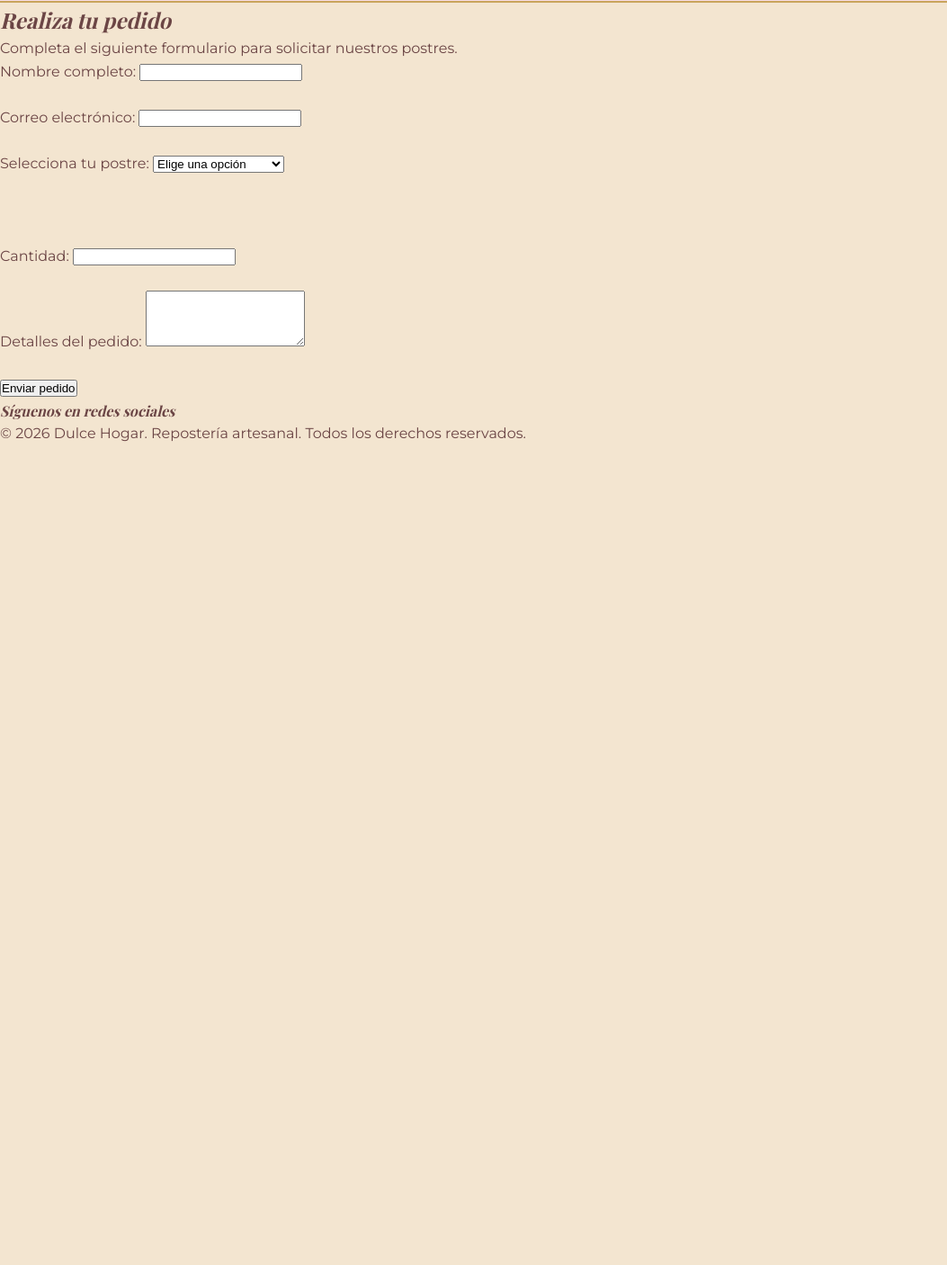
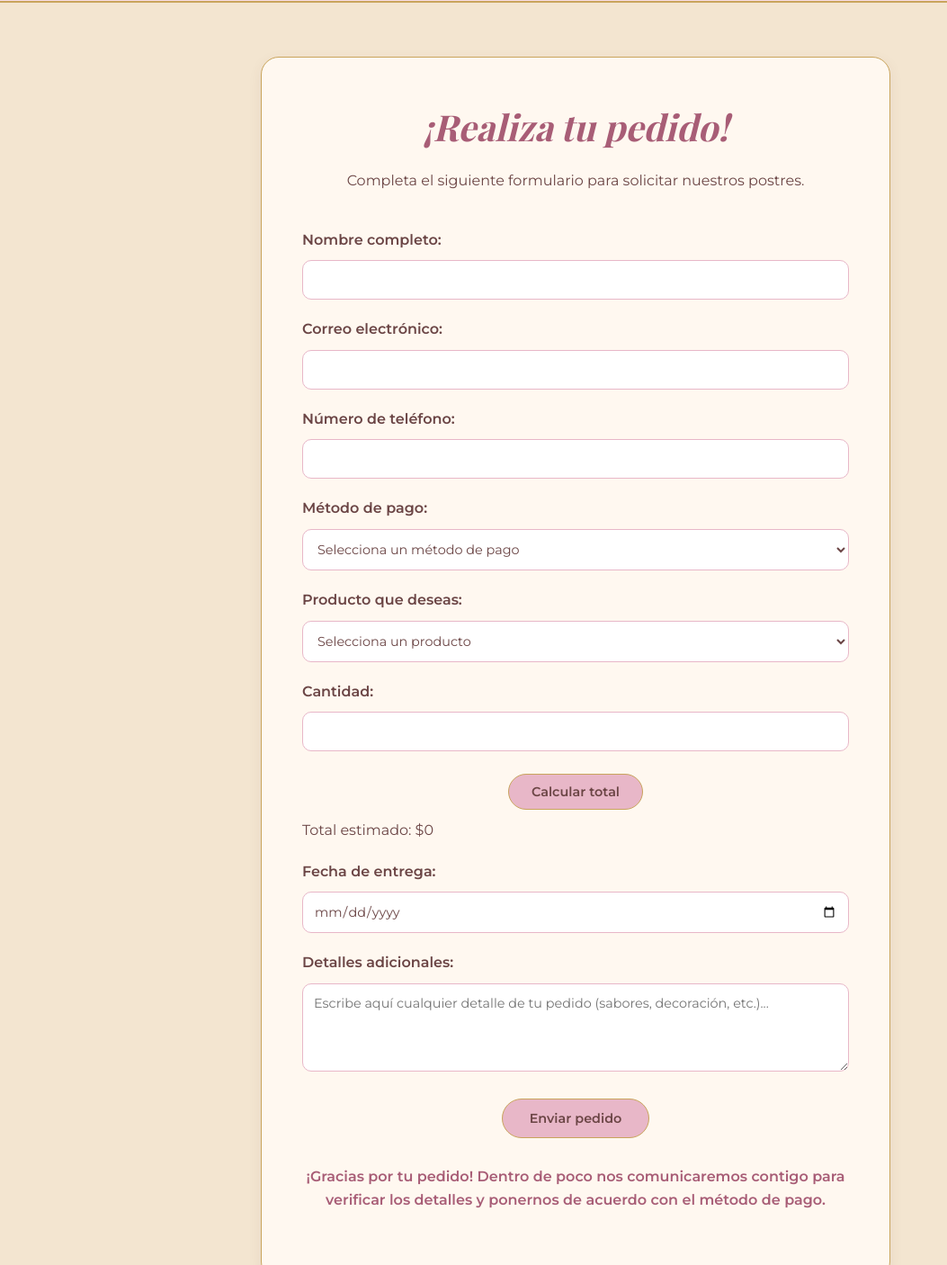
Before and after one commit to Jinniexl/Proyecto-p-gina-web-Dulce-Hogar-, a plain HTML site: page front-end/pedidos.html in a window 1280 px wide. Shown: the part 369-1775 px from the top of the page at 90% size, without its empty margins (0-1053 px from the left). Before the commit the page ends 864 px from the top, so only its background shows below. Drawn offline with nearby package versions, Linux system fonts and the light colour scheme.

Commit message:
Formulario de pedidos con calculadora de valor total integrada

```diff
--- a/front-end/pedidos.html
+++ b/front-end/pedidos.html
@@ -25,7 +25,7 @@
 </header>
     <main>
     <section id="pedidos">
-            <h2>Realiza tu pedido</h2>
+            <h2>¡Realiza tu pedido!</h2>
 
             <p>Completa el siguiente formulario para solicitar nuestros postres.</p>
 
@@ -33,52 +33,60 @@
              <label for="nombre">Nombre completo:</label>
              <input type="text" id="nombre" name="nombre" required>
 
-                <br><br>
-
              <label for="correo">Correo electrónico:</label>
              <input type="email" id="correo" name="correo" required>
 
-                <br><br>
+             <label for="telefono">Número de teléfono:</label>
+             <input type="tel" id="telefono" name="telefono" required>
 
-                <label for="postre">Selecciona tu postre:</label>
-                <select id="postre" name="postre" required>
-                    <option value="">Elige una opción</option>
+             <label for="pago">Método de pago:</label>
+             <select id="pago" name="pago" required>
+                <option value="">Selecciona un método de pago</option>
+                <option value="efectivo">Efectivo</option>
+                <option value="transferencia">Transferencia bancaria</option>
+            </select>
+
+             <label for="producto">Producto que deseas:</label>
+             <select id="producto" name="producto" required>
+                <option value="">Selecciona un producto</option>
                 <option value="pie-fresa">Pie de fresa</option>
                 <option value="pie-manzana">Pie de manzana</option>
                 <option value="cupcakes">Cupcakes</option>
-                    <option value="pastel-personalizado">Pastel personalizado</option>
+                <option value="pastel">Pastel personalizado</option>
                 <option value="galletas">Galletas</option>
             </select>
-                <br><br>
             <div id="opciones-galletas" style="display: none;">
-                    <label for="sabor-galletas">Selecciona el sabor:</label>
+                <label for="sabor-galletas">Sabor de las galletas:</label>
                 <select id="sabor-galletas" name="sabor-galletas">
-                        <option value="">Elige un sabor</option>
+                    <option value="">Selecciona un sabor</option>
+                    <option value="chips">Chips de chocolate</option>
                     <option value="vainilla">Vainilla</option>
-                        <option value="chips-chocolate">Chips de chocolate</option>
                 </select>
             </div>
 
-                <br><br>
-
             <label for="cantidad">Cantidad:</label>
             <input type="number" id="cantidad" name="cantidad" min="1" required>
+            <button type="button" id="calcular-total">Calcular total</button>
+            <p id="resultado-total">Total estimado: $0</p>
 
-                <br><br>
+            <label for="fecha">Fecha de entrega:</label>
+            <input type="date" id="fecha" name="fecha" required>
+            <label for="detalles">Detalles adicionales:</label>
+            <textarea id="detalles" name="detalles" rows="4" placeholder="Escribe aquí cualquier detalle de tu pedido (sabores, decoración, etc.)..."></textarea>
 
-                <label for="mensaje">Detalles del pedido:</label>
-                <textarea id="mensaje" name="mensaje" rows="4"></textarea>
+            <button type="submit" class="boton-enviar">Enviar pedido</button>
+            </form>
 
-                <br><br>
-
-                <button type="submit">Enviar pedido</button>
-            </form>
+        <p class="mensaje-pedido">
+            ¡Gracias por tu pedido! Dentro de poco nos comunicaremos contigo
+            para verificar los detalles y ponernos de acuerdo con el método de pago.
+        </p>
     </section>
     </main>
 <footer>
     <h4>Síguenos en redes sociales</h4>
     <p>&copy; 2026 Dulce Hogar. Repostería  artesanal. Todos los derechos reservados.</p>
 </footer>
-<script src="js/script.js"></script>
+<script src="script.js"></script>
 </body>
 </html>
--- a/front-end/script.js
+++ b/front-end/script.js
@@ -1,7 +1,19 @@
-const postre = document.getElementById("postre");
+const postre = document.getElementById("producto");
 const opcionesGalletas = document.getElementById("opciones-galletas");
 const saborGalletas = document.getElementById("sabor-galletas");
+const cantidad = document.getElementById("cantidad");
+const botonCalcular = document.getElementById("calcular-total");
+const resultado = document.getElementById("resultado-total");
 
+const precios = {
+    "pie-fresa": 16,
+    "pie-manzana": 16,
+    "cupcakes": 12,
+    "pastel": 30,
+    "galletas": 10
+};
+
+// Mostrar los sabores de las galletas
 if (postre && opcionesGalletas && saborGalletas) {
     postre.addEventListener("change", function () {
         if (postre.value === "galletas") {
@@ -14,3 +26,26 @@ if (postre && opcionesGalletas && saborGalletas) {
         }
     });
 }
+
+// Calcular el total
+if (botonCalcular) {
+    botonCalcular.addEventListener("click", function () {
+        const productoSeleccionado = postre.value;
+        const cantidadSeleccionada = Number(cantidad.value);
+
+        if (productoSeleccionado === "" || cantidadSeleccionada <= 0) {
+            resultado.textContent =
+                "Selecciona un producto e ingresa una cantidad válida.";
+            return;
+        }
+
+        if (productoSeleccionado === "galletas" && saborGalletas.value === "") {
+            resultado.textContent = "Selecciona un sabor para las galletas.";
+            return;
+        }
+
+        const total = precios[productoSeleccionado] * cantidadSeleccionada;
+
+        resultado.textContent = `Total estimado: $${total}`;
+    });
+}
--- a/front-end/style.css
+++ b/front-end/style.css
@@ -114,6 +114,9 @@ nav a:hover {
     background-color: #FFF8F0;
     border-color: #C9A45C;
     transform: translateY(-2px);
+    box-shadow:
+        0 0 10px rgba(201, 164, 92, 0.5),
+        0 0 22px rgba(201, 164, 92, 0.3);
 }
 
 /* Inicio */
@@ -439,3 +442,108 @@ nav a:hover {
         0 0 10px rgba(201, 164, 92, 0.4),
         0 0 20px rgba(201, 164, 92, 0.25);
 }
+
+/* Formulario pedido */
+
+#pedidos {
+    max-width: 700px;
+    margin: 60px auto;
+    padding: 45px;
+    background-color: #FFF8F0;
+    border: 1px solid #C9A45C;
+    border-radius: 20px;
+    box-shadow: 0 5px 15px rgba(107, 69, 69, 0.08);
+    text-align: center;
+}
+
+#pedidos h2 {
+    color: #A85D76;
+    font-family: "Playfair Display", serif;
+    font-size: 2.5rem;
+    margin-bottom: 15px;
+}
+
+#pedidos > p {
+    margin-bottom: 30px;
+}
+
+#pedidos form {
+    display: flex;
+    flex-direction: column;
+    gap: 10px;
+    text-align: left;
+}
+
+#pedidos label {
+    font-weight: 600;
+    margin-top: 10px;
+}
+
+#pedidos input,
+#pedidos select,
+#pedidos textarea {
+    width: 100%;
+    padding: 12px;
+    border: 1px solid #E8B7C8;
+    border-radius: 10px;
+    background-color: #FFFFFF;
+    color: #6B4545;
+    font-family: "Montserrat", sans-serif;
+    font-size: 0.9rem;
+}
+
+#pedidos input:focus,
+#pedidos select:focus,
+#pedidos textarea:focus {
+    outline: none;
+    border-color: #C9A45C;
+}
+
+.mensaje-pedido {
+    margin-top: 30px;
+    color: #A85D76;
+    font-weight: 600;
+    text-align: center;
+}
+
+.boton-enviar {
+    align-self: center;
+    margin-top: 20px;
+    padding: 12px 30px;
+    background-color: #E8B7C8;
+    color: #6B4545;
+    border: 1px solid #C9A45C;
+    border-radius: 25px;
+    font-family: "Montserrat", sans-serif;
+    font-size: 0.9rem;
+    font-weight: 600;
+    cursor: pointer;
+    transition: transform 0.3s ease, box-shadow 0.3s ease;
+}
+
+.boton-enviar:hover {
+    transform: translateY(-3px);
+    box-shadow:
+        0 0 10px rgba(201, 164, 92, 0.5),
+        0 0 22px rgba(201, 164, 92, 0.3);
+}
+
+/* botón de calcular total */
+#calcular-total {
+    align-self: center;
+    margin-top: 15px;
+    padding: 10px 25px;
+    background-color: #E8B7C8;
+    color: #6B4545;
+    border: 1px solid #C9A45C;
+    border-radius: 25px;
+    font-family: "Montserrat", sans-serif;
+    font-size: 0.9rem;
+    font-weight: 600;
+    cursor: pointer;
+    transition: transform 0.3s ease;
+}
+
+#calcular-total:hover {
+    transform: translateY(-3px);
+}
```
Also changed, not shown: front-end/index.html (+1 -1 lines). Lines whose indentation alone changed are shown as unchanged.
